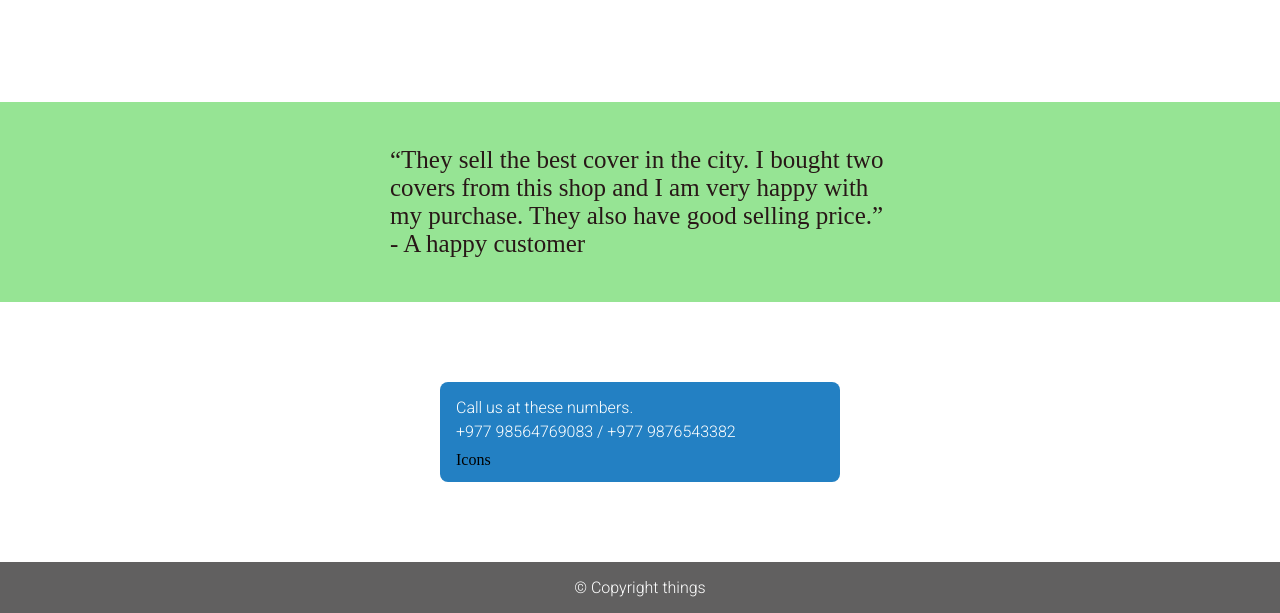
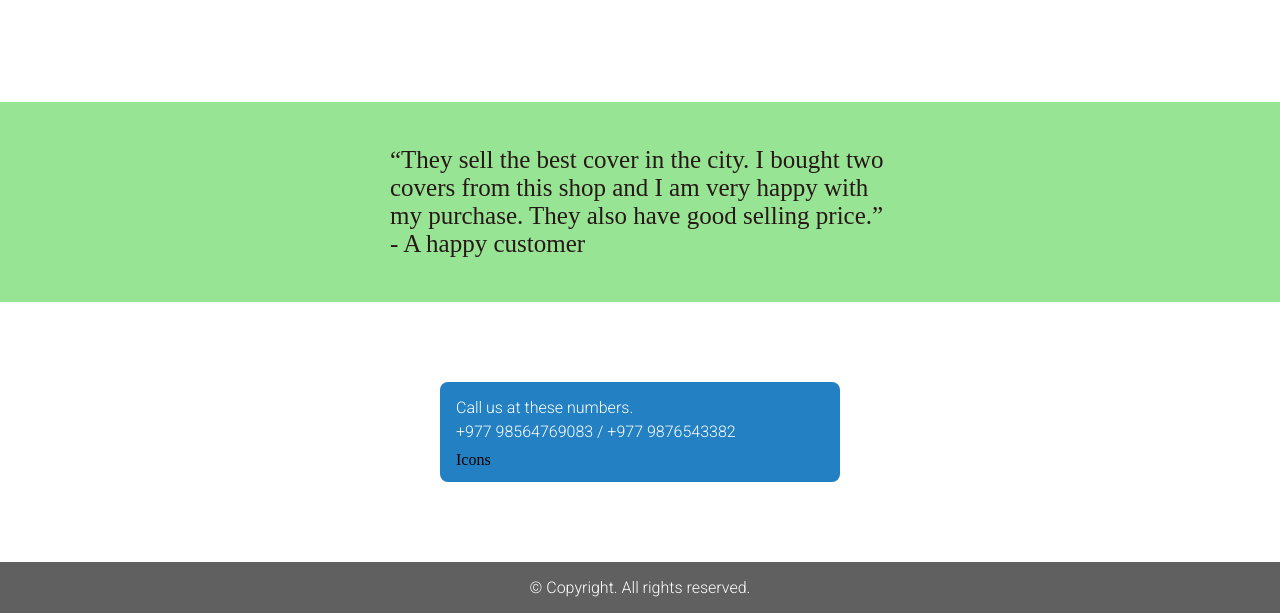
Before and after one commit to Aayush99910/Odin-project-webpage, a plain HTML site: page index.html in a window 1280 px wide. Shown: the part 763-1376 px from the top of the page. Drawn offline with Linux system fonts and the light colour scheme; a web font is replaced by a local one.

Commit message:
Update index.html

```diff
--- a/index.html
+++ b/index.html
@@ -80,7 +80,7 @@ have good selling price.” - A happy customer</p>
     </main>
 
     <footer>
-        	&#169; Copyright things
+        	&#169; Copyright. All rights reserved.
     </footer>
 
 </body>
```
